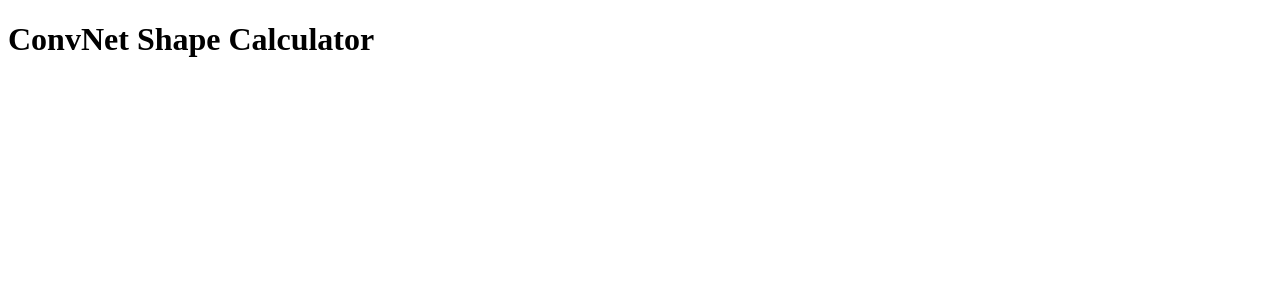
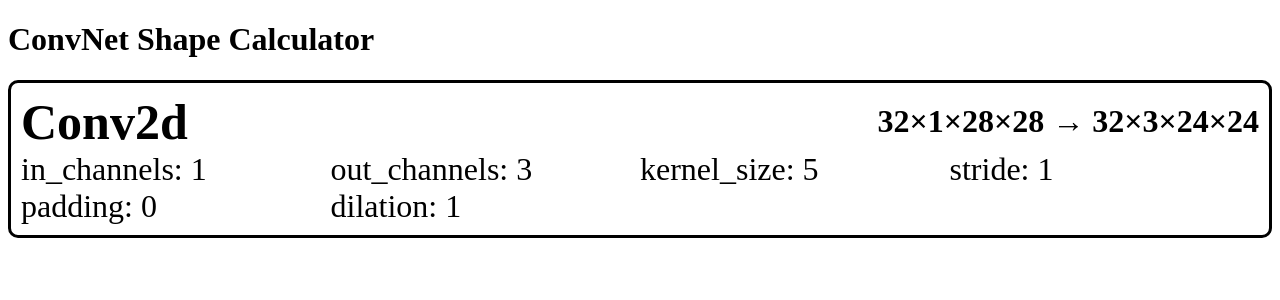
Before and after one commit to lemolatoon/convnet-shape-calculator, a Next.js app: page / in a window 1280 px wide. Shown: the top 300 px of the page. Built offline with nearby package versions, Linux system fonts and the light colour scheme.

Commit message:
Impl Conv2d Layer

```diff
--- /dev/null
+++ b/src/components/layers/Conv2d.tsx
@@ -0,0 +1,26 @@
+import {
+  conv2d,
+  Conv2dParamProprity,
+  Conv2dParams,
+} from "@/components/layers/sizeFuncs";
+import { Layer } from "@/components/ui/Layer";
+import { Conv2dSize, Tensor } from "@/type/size";
+import { addPriority } from "@/utils/object";
+
+type Conv2dProps = {
+  tensor: Tensor<Conv2dSize>;
+};
+export const Conv2d = (_params: Conv2dParams) => {
+  const { layer: conv2dF, params } = conv2d(_params);
+  return function Conv2d({ tensor }: Conv2dProps) {
+    const sizeAfterApply = conv2dF(tensor.shape);
+    return (
+      <Layer
+        name={"Conv2d"}
+        params={addPriority(params, Conv2dParamProprity)}
+        sizeBeforeApply={tensor.shape}
+        sizeAfterApply={sizeAfterApply}
+      />
+    );
+  };
+};
--- a/src/components/layers/sizeFuncs.ts
+++ b/src/components/layers/sizeFuncs.ts
@@ -1,6 +1,7 @@
-import { LayerFunction, Size, SizeError } from "@/type/size";
+import { Conv2dSize, LayerFunction, SizeError } from "@/type/size";
+import { exhaustiveChack } from "@/type/util";
 
-type Conv2dParams = {
+export type Conv2dParams = {
   in_channels: number;
   out_channels: number;
   kernel_size: number;
@@ -8,30 +9,47 @@ type Conv2dParams = {
   padding?: number;
   dilation?: number;
 };
-type Conv2dDim = [number, number, number] | [number, number, number, number];
-type Conv2dSize = {
-  dims: Conv2dDim;
-};
-export const conv2d: (params: Conv2dParams) => LayerFunction<Conv2dSize> =
-  ({ stride: _stride, padding: _padding, dilation: _dilation, ...params }) =>
-  (size) => {
-    const {
-      in_channels,
-      out_channels,
-      kernel_size,
-      stride,
-      padding,
-      dilation,
-    }: Required<Conv2dParams> = {
-      stride: _stride ?? 1,
-      padding: _padding ?? 0,
-      dilation: _dilation ?? 1,
-      ...params,
-    };
+export function Conv2dParamProprity(key: keyof Required<Conv2dParams>) {
+  switch (key) {
+    case "in_channels":
+      return 0;
+    case "out_channels":
+      return 1;
+    case "kernel_size":
+      return 2;
+    case "stride":
+      return 3;
+    case "padding":
+      return 4;
+    case "dilation":
+      return 5;
+    default:
+      exhaustiveChack(key);
+      throw new Error("unreacheable");
+  }
+}
+export const conv2d: (params: Conv2dParams) => {
+  layer: LayerFunction<Conv2dSize>;
+  params: Required<Conv2dParams>;
+} = ({
+  stride: _stride,
+  padding: _padding,
+  dilation: _dilation,
+  ...params
+}) => {
+  const passingParams: Required<Conv2dParams> = {
+    stride: _stride ?? 1,
+    padding: _padding ?? 0,
+    dilation: _dilation ?? 1,
+    ...params,
+  };
+  const { in_channels, out_channels, kernel_size, stride, padding, dilation } =
+    passingParams;
+  const layer: LayerFunction<Conv2dSize> = (size) => {
     const { c_in, h_in, w_in } =
-      size.dims[3] !== undefined
-        ? { c_in: size.dims[1], h_in: size.dims[2], w_in: size.dims[3] }
-        : { c_in: size.dims[0], h_in: size.dims[1], w_in: size.dims[2] };
+      size[3] !== undefined
+        ? { c_in: size[1], h_in: size[2], w_in: size[3] }
+        : { c_in: size[0], h_in: size[1], w_in: size[2] };
     if (in_channels !== c_in) {
       throw new SizeError(
         `Conv2d's in_channels != C_in, in_channels(This Conv2d): ${in_channels}, but C_in(passed Tensor's channel): ${c_in}`
@@ -45,9 +63,11 @@ export const conv2d: (params: Conv2dParams) => LayerFunction<Conv2dSize> =
     );
 
     const features = [out_channels, h_out, w_out] as const;
-    if (size.dims[3] !== undefined) {
-      return { dims: [size.dims[0], ...features] };
+    if (size[3] !== undefined) {
+      return [size[0], ...features];
     } else {
-      return { dims: [...features] };
+      return [...features];
     }
   };
+  return { layer, params: passingParams };
+};
--- a/src/components/ui/Layer.tsx
+++ b/src/components/ui/Layer.tsx
@@ -1,5 +1,71 @@
-type LayerProps = {};
+import { LayerParams } from "@/type/layer";
+import { displaySize, Size } from "@/type/size";
+import { FC } from "react";
+import styled from "styled-components";
 
-export const Layer = () => {
-  return <></>;
+export type LayerProps = {
+  name: string;
+  params: LayerParams;
+  sizeBeforeApply: Size;
+  sizeAfterApply: Size;
 };
+const LayerParamBox = styled.div`
+  display: grid;
+  grid-template-columns: repeat(4, 1fr);
+  font-size: 32px;
+`;
+const Grid = styled.div`
+  display: grid;
+  grid-template-columns: 1fr 3fr;
+  grid-auto-rows: minmax(50px, auto);
+  padding: 10px;
+  border-radius: 10px;
+  border: solid;
+
+  > ${LayerParamBox} {
+    grid-column-start: 1;
+    grid-column-end: 4;
+    grid-row-start: 2;
+  }
+`;
+
+const Name = styled.div`
+  font-size: 50px;
+  font-weight: bold;
+`;
+
+const SizeExpr = styled.div`
+  font-size: 32px;
+  font-weight: bold;
+  display: flex;
+  align-items: center;
+  justify-content: right;
+`;
+
+export const Layer: FC<LayerProps> = ({
+  name,
+  params,
+  sizeBeforeApply,
+  sizeAfterApply,
+}) => {
+  return (
+    <Grid>
+      <Name>{name}</Name>
+      <SizeExpr>
+        {displaySize(sizeBeforeApply)} → {displaySize(sizeAfterApply)}
+      </SizeExpr>
+      <LayerParamBox>
+        {Object.entries(params)
+          .sort(
+            ([, { priority: priorityA }], [, { priority: priorityB }]) =>
+              priorityA - priorityB
+          )
+          .map(([key, val]) => (
+            <div key={key}>
+              {key}: {val.value}
+            </div>
+          ))}
+      </LayerParamBox>
+    </Grid>
+  );
+};
--- a/src/pages/_document.tsx
+++ b/src/pages/_document.tsx
@@ -1,6 +1,9 @@
 import { Html, Head, Main, NextScript } from "next/document";
+import Document, { DocumentContext } from "next/document";
+import { ServerStyleSheet } from "styled-components";
 
-export default function Document() {
+export default class MyDocument extends Document {
+  render() {
     return (
       <Html lang="ja">
         <Head />
@@ -11,3 +14,30 @@ export default function Document() {
       </Html>
     );
   }
+
+  static async getInitialProps(ctx: DocumentContext) {
+    const sheet = new ServerStyleSheet();
+    const originalRenderPage = ctx.renderPage;
+
+    try {
+      ctx.renderPage = () =>
+        originalRenderPage({
+          enhanceApp: (App) => (props) =>
+            sheet.collectStyles(<App {...props} />),
+        });
+
+      const initialProps = await Document.getInitialProps(ctx);
+      return {
+        ...initialProps,
+        styles: (
+          <>
+            {initialProps.styles}
+            {sheet.getStyleElement()}
+          </>
+        ),
+      };
+    } finally {
+      sheet.seal();
+    }
+  }
+}
--- a/src/pages/index.tsx
+++ b/src/pages/index.tsx
@@ -1,6 +1,12 @@
+import { Conv2d } from "@/components/layers/Conv2d";
+import { Conv2dSize, Tensor } from "@/type/size";
 import Head from "next/head";
 
 export default function Home() {
+  const Conv1 = Conv2d({ in_channels: 1, out_channels: 3, kernel_size: 5 });
+  const input = {
+    shape: [32, 1, 28, 28],
+  } satisfies Tensor<Conv2dSize>;
   return (
     <>
       <Head>
@@ -11,6 +17,7 @@ export default function Home() {
       </Head>
       <main>
         <h1>ConvNet Shape Calculator</h1>
+        <Conv1 tensor={input}></Conv1>
       </main>
     </>
   );
--- /dev/null
+++ b/src/type/layer.ts
@@ -0,0 +1,10 @@
+export type Value = {
+  priority: number;
+  value: string | number;
+};
+export type LayerParams = Record<string, Value>;
+
+export type GetPriorityFunc<T extends Record<string, string | number>> = (
+  // eslint-next-lint-disable no-unused-vars
+  val: keyof T
+) => number;
--- a/src/type/size.ts
+++ b/src/type/size.ts
@@ -2,9 +2,19 @@
  * For example,
  * `{ dims: [32, 3, 28, 28] }` is tensor.shape == torch.Size([32, 3, 28, 28])
  */
-export type Size = {
-  dims: number[];
+export type Size = number[];
+
+export type Tensor<T extends Size> = {
+  shape: T;
 };
+
+export function displaySize(size: Size) {
+  return size.join("×");
+}
+
+export type Conv2dSize =
+  | [number, number, number]
+  | [number, number, number, number];
 
 export type LayerFunction<T extends Size> = (size: T) => T;
 
--- /dev/null
+++ b/src/type/util.ts
@@ -0,0 +1,2 @@
+// eslint-disable-next-line @typescript-eslint/no-unused-vars, @typescript-eslint/no-empty-function
+export function exhaustiveChack(_val: never) {}
--- /dev/null
+++ b/src/utils/object.ts
@@ -0,0 +1,19 @@
+import { GetPriorityFunc, LayerParams, Value } from "@/type/layer";
+
+export function addPriority<T extends Record<string, string | number>>(
+  params: T,
+  getPriority: GetPriorityFunc<T>
+): LayerParams {
+  return Object.entries(params)
+    .map(
+      ([key, value]) =>
+        [key, { priority: getPriority(key), value: value }] satisfies [
+          string,
+          Value
+        ]
+    )
+    .reduce((prev, [key, value]) => {
+      prev[key] = value;
+      return prev;
+    }, {} as LayerParams);
+}
```
Also changed, not shown: package.json (+6 -1 lines), .eslintrc.js (added), .eslintrc.json (deleted), 1 other file (tests, documents, lock files or other folders). Lines whose indentation alone changed are shown as unchanged.
